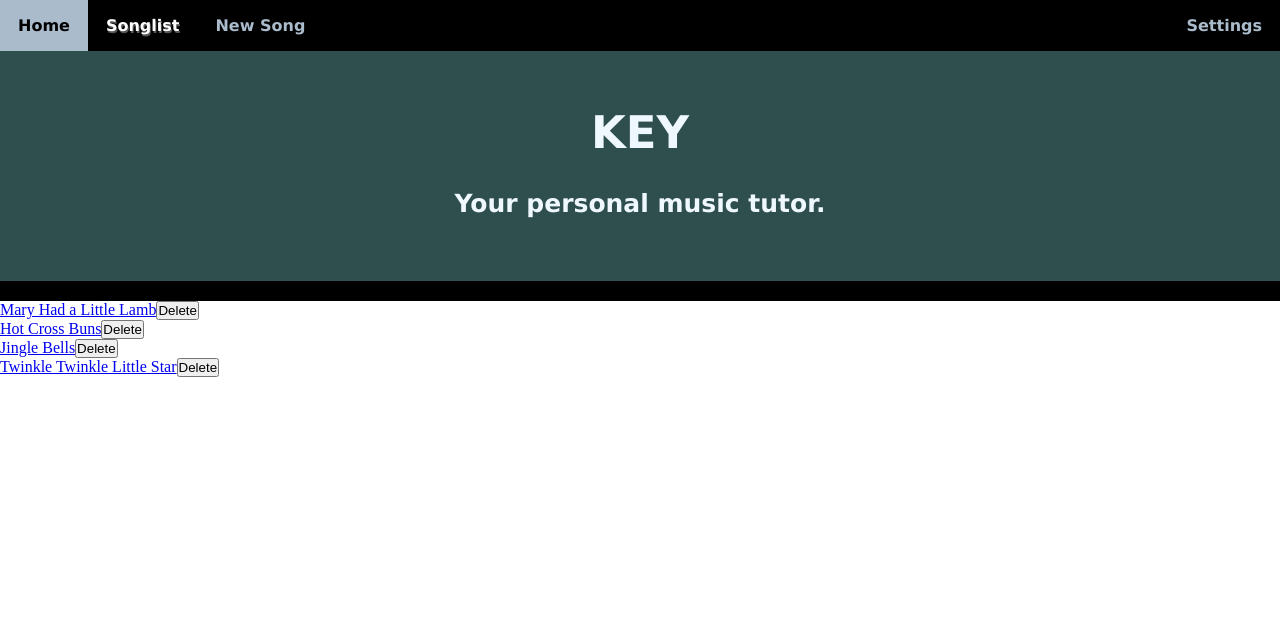
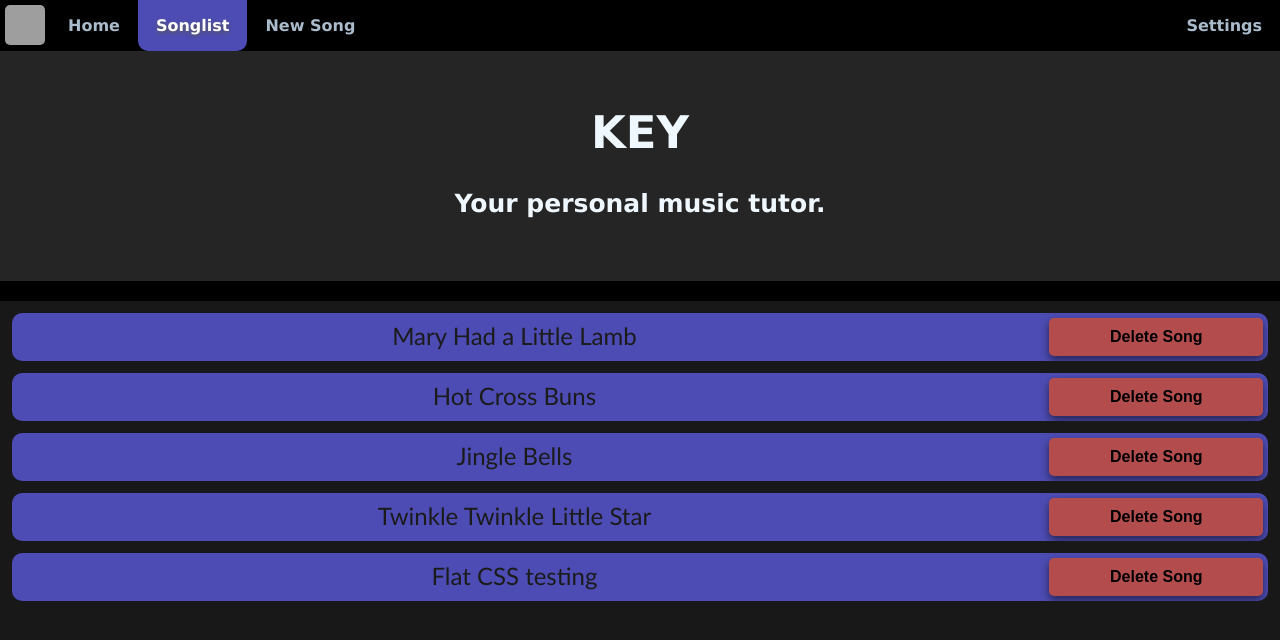
Before and after one commit to MosesGL/KEY, a Flask app: page /song_selection in a window 1280 px wide. Shown: the top 640 px of the page. Run offline with Flask 2, Linux system fonts and the light colour scheme; some libraries are stand-ins or nearby versions; grey boxes are pictures that could not be loaded.

Commit message:
Updated progress bar to use divs. Major CSS rework started.

```diff
--- a/static/css/header.css
+++ b/static/css/header.css
@@ -1,11 +1,6 @@
 * {
     margin: 0;
     padding: 0;
-}
-
-body {
-    width: 100%;
-    height: 100%;
 }
 
 header {
@@ -16,7 +11,7 @@ header {
     font-family: Verdana, Geneva, Tahoma, sans-serif;
     color:aliceblue;
 
-    background-color:darkslategray;
+    background-color:rgb(37, 37, 37);
 
     border-bottom-color: black;
     border-bottom-style: solid;
@@ -36,7 +31,11 @@ header > h2 {
 /* Current page in */
 #current_page {
     color: white;
-    text-shadow: 1px 2px rgb(87, 87, 87);
+    background-color: #4D4CB4;
+    text-shadow: 0 2px 4px rgb(87, 87, 87);
+}
+#current_page:hover {
+    text-shadow: 0 2px 4px rgb(87, 87, 87);
 }
 
 /* Navbar container */
@@ -57,6 +56,7 @@ nav > a {
     text-align: center;
     text-decoration: none;
     font-size: 16px;
+    border-radius: 0 0 10px 10px;
 
     color: #abc;
 }
@@ -66,7 +66,7 @@ nav a:hover, .dropdown:hover > button {
     cursor: pointer;
 
     color: black;
-    background-color: #abc;
+    background-color: #3D3D90;
 }
 
 /* The dropdown container */
@@ -103,7 +103,7 @@ nav a:hover, .dropdown:hover > button {
     border-radius: 8px 0 8px 8px;
 
     box-shadow: 0px 8px 16px 0px rgba(0,0,0,0.2);
-    background-color: #adadad;
+    background-color: rgb(36, 36, 36);
 }
 
 /* List items inside the dropdown */
@@ -111,35 +111,104 @@ nav a:hover, .dropdown:hover > button {
     display: block;
     float: none;
     padding: 10px 12px;
+    margin: 5px;
 
     font-weight: normal;
     text-decoration: none;
     text-align: left;
 
     color: black;
+    background-color: #4D4CB4;
+    border-radius: 8px;
 }
 
 /* Inputs inside the dropdown lis */
-.dropdown_content > li > input {
+.dropdown_input {
+    float: right;
+    margin-left: 8px;
+}
+.dropdown_input input {
     display: block;
-    float: none;
-    padding: 10px 12px;
+    width: 3em;
+    height: 1.2em;
+}
 
-    font-weight: normal;
-    text-decoration: none;
-    text-align: left;
-
-    color: black;
-}
 
 /* Dropdown list items on hover */
 .dropdown_content > li:hover {
     cursor: default;
 
-    background-color: #858585;
+    background-color: #3D3D90;
 }
 
 /* Show the dropdown menu on hover */
 .dropdown:hover .dropdown_content {
     display: block;
 }
+
+.logo_img {
+    float: left;
+    width: 40px;
+    height: 40px;
+    padding: 5px;
+    border-radius: 10px;
+}
+
+body {
+    background-color: rgb(24, 24, 24);
+}
+
+.default_list > li {
+    display: block;
+    height: 3em;
+    text-decoration: none;
+    text-align:center;
+    margin: 12px;
+    overflow: hidden;
+
+    border-radius: 10px;
+    background-color: #4D4CB4;
+}
+.default_list > li:hover {
+    background-color: #3D3D90;
+}
+
+.default_list a {
+    float:left;
+    box-sizing: border-box;
+    width: 100%;
+    height: 100%;
+    line-height: 1.25em;
+    font-size: 1.5em;
+    padding: 8px;
+
+    font-family:'Trebuchet MS', 'Lucida Sans Unicode', 'Lucida Grande', 'Lucida Sans', Arial, sans-serif;
+    text-decoration: none;
+    color: rgb(27, 27, 27);
+}
+.default_list a:hover {
+    color: black;
+}
+
+#songlist a {
+    width:80%;
+}
+
+.default_list button {
+    float: right;
+    height: 80%;
+    width: 17%;
+    margin: 5px;
+    border-style: none;
+    border-radius: 5px;
+    box-shadow: 0px 4px 8px rgba(0, 0, 0, 0.534);
+    background-color: hsl(0, 40%, 50%);
+
+    font-weight:bold;
+    font-size: 1em;
+}
+
+.default_list button:hover {
+    cursor: pointer;
+    background-color: hsl(0, 80%, 50%);
+}
--- a/static/data/config.json
+++ b/static/data/config.json
@@ -2,10 +2,10 @@
     "use_sharps": false,
     "note_interval": 1000,
     "update_precision": 6,
-    "wait_for_note": false,
+    "wait_for_note": true,
     "selected_note_color": "mediumseagreen",
-    "hover_note_color": "gray",
-    "missed_note_color": "red",
+    "hover_note_color": "#3D3D90",
+    "missed_note_color": "hsl(0,40%,50%)",
     "finish_note_color": "blue",
     "invalid_color": "red",
     "display_spacing_notes": 2,
--- a/static/data/song_data.csv
+++ b/static/data/song_data.csv
@@ -2,3 +2,4 @@ Mary Had a Little Lamb,,E-D-C-D-E-E-E-D-D-D-E-G-G-E-D-C-D-E-E-E-D-D-E-D-C
 Hot Cross Buns,,E-D-C-E-D-C-C-C-C-C-D-D-D-D-E-D-C
 Jingle Bells,,E-E-E-E-E-E-E-G-C-D-E-F-F-F-F-F-E-E-E-E-E-D-D-E-D-G
 Twinkle Twinkle Little Star,,C-C-G-G-A-A-G-F-F-E-E-D-D-C-G-G-F-F-E-E-D-G-G-F-F-E-E-D-C-C-G-G-A-A-G-F-F-E-E-D-D-C
+Flat CSS testing,for testing purposes,C-D-D+-D-D+-D-D+-D-D+-D-D+-D-D+-D-C
--- a/static/new_song.js
+++ b/static/new_song.js
@@ -306,8 +306,8 @@ $(document).ready(function() {
     function updateProgressBar() {
         // Get position percentage in song
         var position = $('#selected').index()/($('.note_container > li').length-1);
-        // Update values of progress bar
-        $('#song_progress').attr('value',position.toString());
+        // Update value of progress bar
+        $('.song_progress_value').css('width',(position*100).toString() + "%");
     }
 
     // Add list of notes to html page
@@ -459,7 +459,7 @@ $(document).ready(function() {
     });
 
     // When progress bar is clicked
-    $('#song_progress').on('click',function(event) {
+    $('.song_progress').on('click',function(event) {
         stopLoops();
         // Mouse distance from left edge
         var mouseX = event.pageX;
--- a/static/song_display.js
+++ b/static/song_display.js
@@ -204,8 +204,8 @@ $(document).ready(function() {
     function updateProgressBar() {
         // Get position percentage in song
         var position = $('#selected').index()/($('.note_container > li').length-1);
-        // Update values of progress bar
-        $('#song_progress').attr('value',position.toString());
+        // Update value of progress bar
+        $('.song_progress_value').css('width',(position*100).toString() + "%");
     }
 
     // Progress forward a note in the song
@@ -317,7 +317,7 @@ $(document).ready(function() {
     });
 
     // When progress bar is clicked
-    $('#song_progress').on('click',function(event) {
+    $('.song_progress').on('click',function(event) {
         stopSong();
         // Mouse distance from left edge
         var mouseX = event.pageX;
--- a/static/song_selection.js
+++ b/static/song_selection.js
@@ -11,9 +11,9 @@ $(document).ready(function() {
                 // Song link (?songID=i gives song number to song_display)
                 var songLink = '<a href="'+songDisplayURL+'?songIndex='+i+'" class="song_link">'+song.title+'</a>';
                 // Song removal link (?songID=i gives song number to song_display)
-                var removeSongBtn = '<button id="'+i+'" class="remove_song_btn">Delete</button>';
+                var removeSongBtn = '<button id="'+i+'" class="remove_song_btn">Delete Song</button>';
                 // Add links to song list
-                $('.songlist').append('<li>'+songLink+removeSongBtn+'</li>');
+                $('#songlist').append('<li>'+songLink+removeSongBtn+'</li>');
             });
         }
     });
--- a/templates/settings.html
+++ b/templates/settings.html
@@ -2,6 +2,7 @@
 <html>
     <head>
         <meta charset="utf-8">
+        <link rel="shortcut icon" href="{{ url_for('static', filename='artwork/key_logo.png') }}" type="image/x-icon" />
         <link rel="stylesheet" type="text/css" href="{{ url_for('static', filename='css/header.css') }}">
         <script type="text/javascript" src="{{ url_for('static', filename='library/jquery-3.6.0.js') }}"></script>
         <script type="text/javascript" src="{{ url_for('static', filename='settings.js') }}"></script>
@@ -16,6 +17,7 @@
     <body>
         <nav>
             <!--Use Flask/Jinja make the url references-->
+            <img class="logo_img" src="{{ url_for('static', filename='artwork/key_logo.png') }}" alt="logo-text">
             <a href="{{ url_for('home') }}">Home</a>
             <a href="{{ url_for('song_selection') }}">Songlist</a>
             <a href="{{ url_for('new_song') }}">New Song</a>
--- a/templates/song_selection.html
+++ b/templates/song_selection.html
@@ -2,6 +2,7 @@
 <html>
     <head>
         <meta charset="utf-8">
+        <link rel="shortcut icon" href="{{ url_for('static', filename='artwork/key_logo.png') }}" type="image/x-icon" />
         <link rel="stylesheet" type="text/css" href="{{ url_for('static', filename='css/header.css') }}">
         <script type="text/javascript" src="{{ url_for('static', filename='library/jquery-3.6.0.js') }}"></script>
         <script>
@@ -10,11 +11,9 @@
             // Config data (populated later)
             var config = undefined;
             // Redirect dropdown menu to settings page
-            $(document).ready(function() {
-                $('#drop_btn').on('click',function() {
-                    location.href = "{{ url_for('settings') }}";
-                });
-            });
+            function redirectSettings() {
+                location.href = "{{ url_for('settings') }}";
+            }
             // Load external scripts into html
             $.getScript("{{ url_for('static', filename='settings.js') }}");
             $.getScript("{{ url_for('static', filename='song_selection.js') }}");
@@ -25,28 +24,29 @@
     <body>
         <nav>
             <!--Use Flask/Jinja make the url references-->
+            <img class="logo_img" src="{{ url_for('static', filename='artwork/key_logo.png') }}" alt="logo-text">
             <a href="{{ url_for('home') }}">Home</a>
             <a href="{{ url_for('song_selection') }}" id="current_page">Songlist</a>
             <a href="{{ url_for('new_song') }}">New Song</a>
             <div class="dropdown">
-                <button id="drop_btn">Settings</button>
+                <button onclick="redirectSettings()" id="drop_btn">Settings</button>
                 <ul class="dropdown_content">
                     <li>Use Flats (&#9837;) or Sharps (&#9839;)?
-                        <select id="use_sharps">
+                        <select id="use_sharps" class="dropdown_input">
                             <option value="false">&#9837;</option>
                             <option value="true">&#9839;</option>
                         </select>
                     </li>
                     <li>Wait for Note Press
-                        <input id="wait_for_note" type="checkbox"></li>
+                        <div class="dropdown_input"><input id="wait_for_note" type="checkbox"></div></li>
                     <li>Note Update Precision
-                        <input id="update_precision" type="number"></li>
+                        <div class="dropdown_input"><input id="update_precision" type="number"></div></li>
                     <li>Time Between Notes (Seconds)
-                        <input id="note_interval" type="number"></li>
+                        <div class="dropdown_input"><input id="note_interval" type="number"></div></li>
                     <li>Spacing Notes (Song Display)
-                        <input id="display_spacing_notes" type="number"></li>
+                        <div class="dropdown_input"><input id="display_spacing_notes" type="number"></div></li>
                     <li>Spacing Notes (New Song)
-                        <input id="nsong_spacing_notes" type="number"></li>
+                        <div class="dropdown_input"><input id="nsong_spacing_notes" type="number"></div></li>
                 </ul>
             </div>
         </nav>
@@ -54,7 +54,7 @@
             <h1>KEY</h1>
             <h2>Your personal music tutor.</h2>
         </header>
-        <ul class="songlist">
+        <ul class="default_list" id="songlist">
         </ul>
     </body>
 </html>
```
Also changed, not shown: static/css/song_display.css (+21 -14 lines), templates/home.html (+14 -14 lines), templates/new_song.html (+15 -13 lines), templates/song_display.html (+16 -14 lines).
